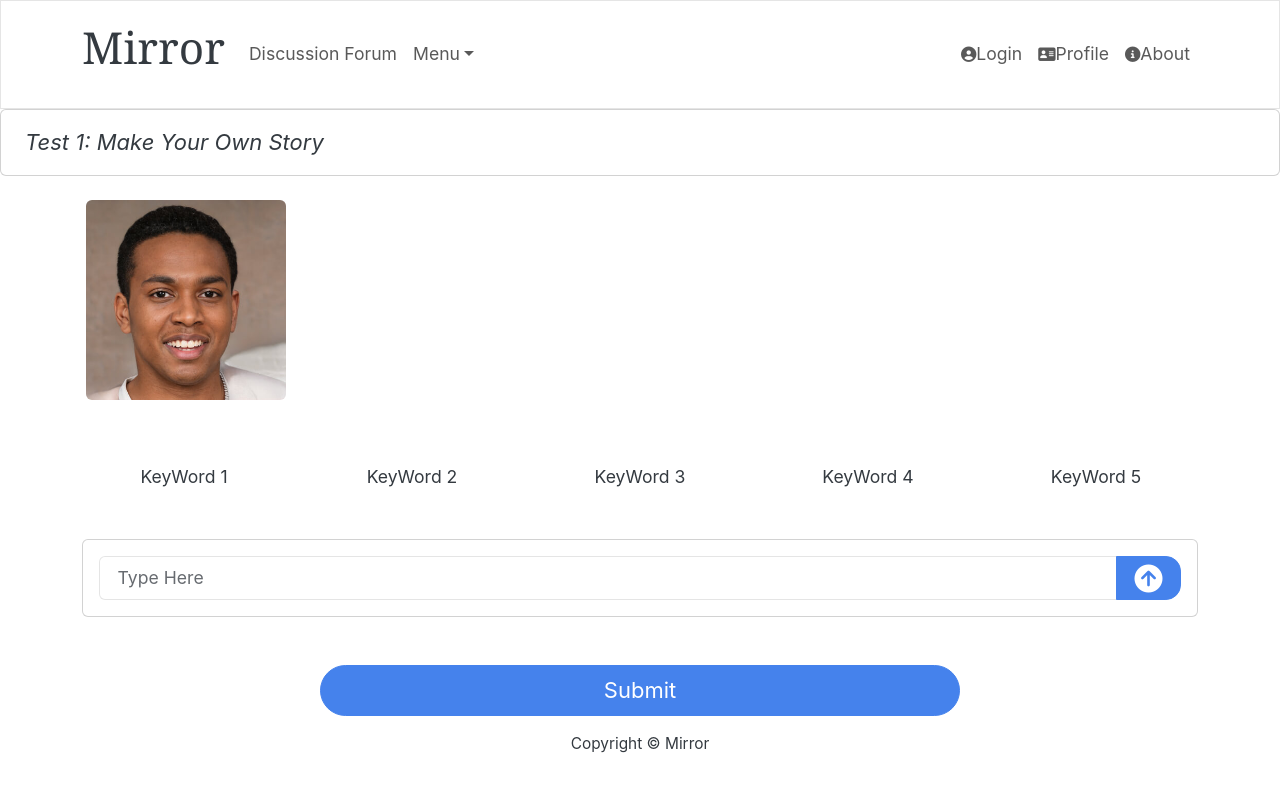
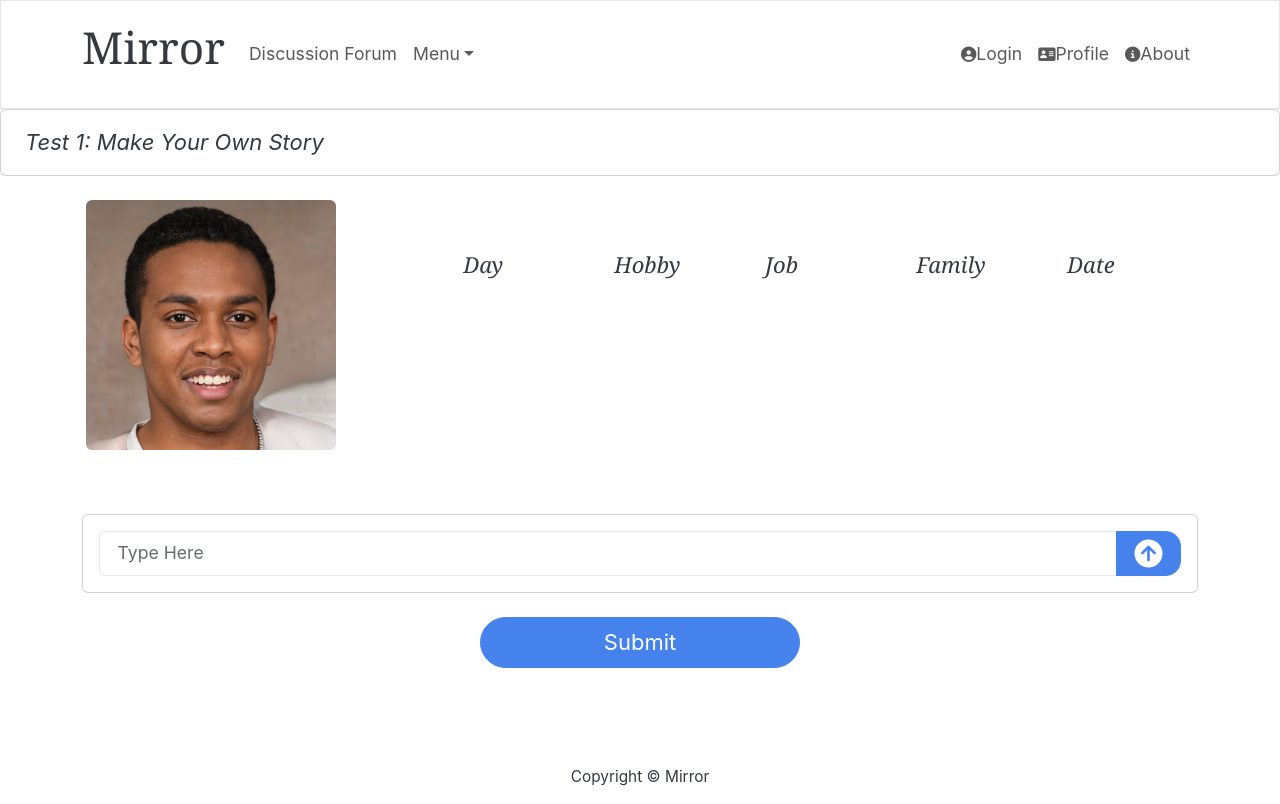
Before and after one commit to jihyeon0903/Mirror_frontend, a React (Create React App) app: page /test in a window 1280 px wide. Built offline with nearby package versions, Linux system fonts and the light colour scheme.

Commit message:
processing page

```diff
--- a/src/App.js
+++ b/src/App.js
@@ -11,6 +11,8 @@ import Discussion from './screens/Discussion_Forum'
 import More from './screens/More'
 import TestPage from './screens/TestScreen'
 import Test from './screens/Test'
+import Processing from './screens/Processing'
+import Result from './screens/TestResult'
 
 function App() {
   return (
@@ -25,6 +27,8 @@ function App() {
               <Route path="/about" element={<More />}/>
               <Route path="/startTest" element={<TestPage/>} />
               <Route path="/test" element={<Test/>} />
+              <Route path="/processing" element={<Processing/>} />
+              <Route path="/result" element={<Result/>} />
             </Routes>
         </main>
 
--- a/src/index.css
+++ b/src/index.css
@@ -1,5 +1,5 @@
 main{
-  min-height: 75vh;
+  min-height: 80vh;
 }
 
 .shadowbox {
@@ -11,7 +11,3 @@ main{
   min-height: 100%;
   padding: 20px;
 }
-
-.row-bottom {
-  text-align: center;
-}
--- a/src/screens/More.js
+++ b/src/screens/More.js
@@ -3,27 +3,28 @@ import { MDBCard, MDBCardBody } from 'mdb-react-ui-kit'
 
 function More() {
   return(
-    <Container className='p-0'>
+    <Container>
       <Row>
         <Col className='mt-5'>
-          <Image src={require("../images/mirror.png")} roundedCircle width={150}/>
+          <Image src={require("../images/mirror.png")} roundedCircle width={230} height={250}/>
         </Col>
 
-        <Col>
-          <MDBCard className='p-3 mt-5'>
+        <Col className='col-8'>
+          <MDBCard className='mt-5'>
             <MDBCardBody>
-              <p>
+              <p className='fs-5'>
                 Mirror is an interactive platform allowing all users to uncover and be more aware of the different types of unconscious bias they may use in everyday life.
               </p>
-              <p>
+              <p className='fs-5'>
                 Anyone, regardless of their ethnicity, age or gender, can become the user of the platform and enjoy all the features.
               </p>
             </MDBCardBody>
           </MDBCard>
         </Col>
+
       </Row>
     </Container>
-  )
+  );
 }
 
 export default More;
--- /dev/null
+++ b/src/screens/Processing.js
@@ -0,0 +1,50 @@
+import React from 'react'
+import { Row } from 'react-bootstrap'
+import { MDBSpinner } from 'mdb-react-ui-kit';
+
+import { useNavigate } from 'react-router-dom'
+
+export default function Processing() {
+  const navigate = useNavigate();
+
+  return(
+    <div className='d-flex align-items-center justify-content-center'>
+      <div className="mt-5 p-5 border d-flex align-items-center" style={{ height: "400px" }}>
+        <MDBSpinner className="p-5" role='status'/>
+        <Row className='p-5'>
+          <h5>
+            Processing...
+          </h5>
+        </Row>
+      </div>
+    </div>
+  );
+}
+
+// const { Configuration, OpenAIApi } = require("openai");
+
+// const configuration = new Configuration({
+//   apiKey: process.env.OPENAI_API_KEY,
+// });
+
+// const openai = new OpenAIApi(configuration);
+
+// const text = """ He is most likely to be a rapper. He beatboxes and plays basketball in his spare time.\nHis girlfriend is also likely to be a black too.\nHe might do drugs. """
+
+// const response = await openai.createCompletion({
+//   model: "text-davinci-003",
+//   prompt: f"""
+//     Is the writer of the following text discriminating in anyway? \
+//     identify the writer's biases and misconceptions.
+
+//     text: '''{text}'''
+//     """
+//   temperature: 0,
+//   max_tokens: 100,
+//   top_p: 1,
+//   frequency_penalty: 0.0,
+//   presence_penalty: 0.0,
+//   stop: ["\n"],
+// });
+
+// const result = response.choices[0].message["content"]
--- a/src/screens/Test.js
+++ b/src/screens/Test.js
@@ -2,11 +2,12 @@ import { Container, Row, Col, Image } from 'react-bootstrap'
 import {
   MDBBtn,
   MDBCard,
-  MDBCardBody,
-  MDBInput }
-from 'mdb-react-ui-kit'
+  MDBCardBody } from 'mdb-react-ui-kit'
+
+import { useNavigate } from 'react-router-dom'
 
 function Test() {
+  const navigate = useNavigate();
   return(
     <div>
       <MDBCard>
@@ -19,20 +20,25 @@ function Test() {
 
       <Container className='p-3'>
         <Row className='mt-2 text-left'>
-          <Col>
-            <Image src={require("../Samples/sample1.jpeg")} rounded width={200} />
+          <Col className='col-4'>
+            <Image src={require("../Samples/sample1.jpeg")} rounded width={250} />
           </Col>
-        </Row>
-      </Container>
-
-      <Container>
-        <Row className={"row-bottom"}>
-          <Col className='mt-5'>KeyWord 1</Col>
-          <Col className='mt-5'>KeyWord 2</Col>
-          <Col className='mt-5'>KeyWord 3</Col>
-          <Col className='mt-5'>KeyWord 4</Col>
-          <Col className='mt-5'>KeyWord 5</Col>
-        </Row>
+          <Col className='mt-5'>
+            <em><p className='fs-5'>
+              Day</p></em></Col>
+          <Col className='mt-5'>
+            <em><p className='fs-5'>
+              Hobby</p></em></Col>
+          <Col className='mt-5'>
+            <em><p className='fs-5'>
+              Job</p></em></Col>
+          <Col className='mt-5'>
+            <em><p className='fs-5'>
+              Family</p></em></Col>
+          <Col className='mt-5'>
+            <em><p className='fs-5'>
+              Date</p></em></Col>
+          </Row>
       </Container>
 
       <Container className="mt-5 w-100">
@@ -49,7 +55,9 @@ function Test() {
         </Container>
 
       <div class='text-center'>
-        <MDBBtn className='mt-5 w-50' size='lg'>Submit</MDBBtn>
+        <MDBBtn className='mt-4 w-25' size='lg' onClick={() => {navigate('/processing');}}>
+          Submit
+        </MDBBtn>
       </div>
 
     </div>
--- a/src/screens/TestResult.js
+++ b/src/screens/TestResult.js
@@ -0,0 +1,11 @@
+import React from "react";
+
+function Result() {
+  return(
+    <div>
+      쨘
+    </div>
+  );
+}
+
+export default Result;
```
